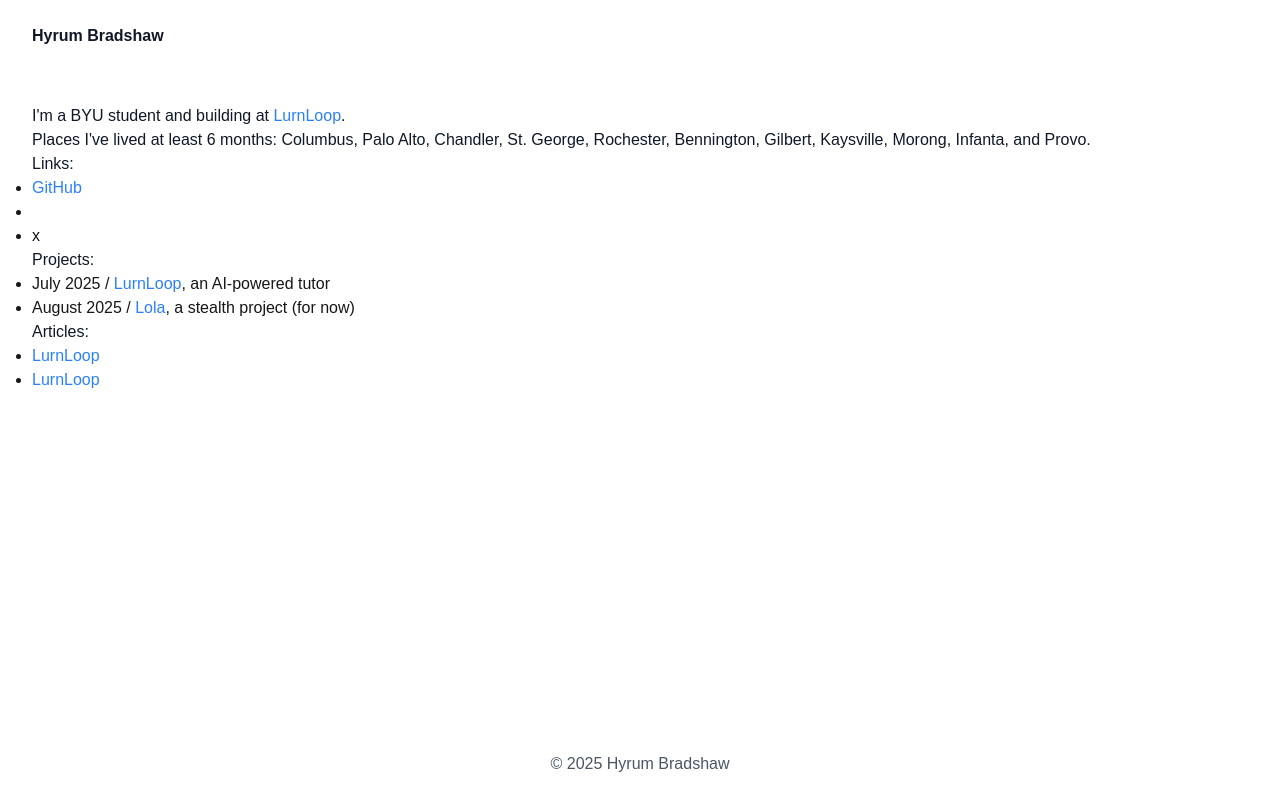
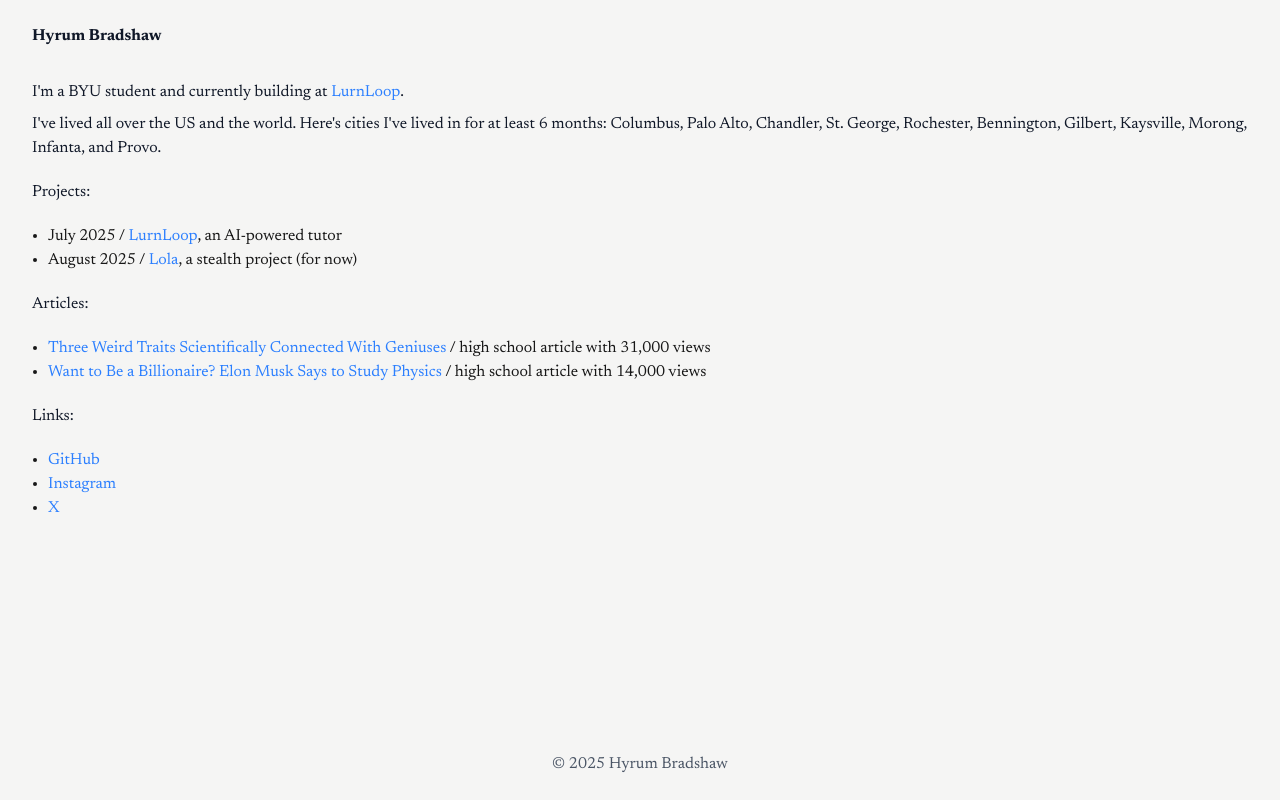
Before and after one commit to hyrumjb/my-site, a Next.js app: page / in a window 1280 px wide. Built offline with nearby package versions, Linux system fonts and the light colour scheme.

Commit message:
Fix font

```diff
--- a/app/page.tsx
+++ b/app/page.tsx
@@ -1,37 +1,41 @@
+import { Newsreader } from 'next/font/google';
+
+const googleFont = Newsreader({ subsets: ['latin'] });
+
 export default function Home() {
   return (
-    <div className="min-h-screen flex flex-col font-sans">
+    <div className={`min-h-screen flex flex-col ${googleFont.className} bg-stone-100`}>
       <header className="px-4 sm:px-6 lg:px-8 py-6">
         <div className="max-w-7xl mx-auto">
           <h1 className="text-gray-900 font-bold">Hyrum Bradshaw</h1>
         </div>
       </header>
 
-      <main className="flex-1 px-4 sm:px-6 lg:px-8 py-8">
+      <main className="flex-1 px-4 sm:px-6 lg:px-8 py-1">
         <div className="max-w-7xl mx-auto">
-          <p className="text-gray-900">I'm a BYU student and building at <a href="http://lurnloop.com" className="text-blue-500">LurnLoop</a>.</p>
-          <p className="text-gray-900">Places I've lived at least 6 months: Columbus, Palo Alto, Chandler, St. George, Rochester, Bennington, Gilbert, Kaysville, Morong, Infanta, and Provo.</p>
-          <h2 className="text-gray-900">
-            Links:
-          </h2>
-          <ul className="list-disc">
-            <li><a href="https://github.com/hyrumjb" className="text-blue-500">GitHub</a></li>
-            <li><a href="instgram"></a></li>
-            <li> x</li>
-          </ul>
-          <h2 className="text-gray-900">
+          <p className="text-gray-900 py-1">I'm a BYU student and currently building at <a href="http://lurnloop.com" className="text-blue-500">LurnLoop</a>.</p>
+          <p className="text-gray-900 py-1">I've lived all over the US and the world. Here's cities I've lived in for at least 6 months: Columbus, Palo Alto, Chandler, St. George, Rochester, Bennington, Gilbert, Kaysville, Morong, Infanta, and Provo.</p>
+          <h2 className="text-gray-900 py-4">
             Projects:
           </h2>
-          <ul className="list-disc">
+          <ul className="list-disc py-1 pl-4">
             <li>July 2025 / <a href="https://lurnloop.com" className="text-blue-500">LurnLoop</a>, an AI-powered tutor</li>
             <li>August 2025 / <a href="https://lola.so" className="text-blue-500">Lola</a>, a stealth project (for now)</li>
           </ul>
-          <h2 className="text-gray-900">
+          <h2 className="text-gray-900 py-4">
             Articles:
           </h2>
-          <ul className="list-disc">
-            <li><a href="https://github.com/hyrumjb/lurnloop" className="text-blue-500">LurnLoop</a></li>
-            <li><a href="https://github.com/hyrumjb/lurnloop" className="text-blue-500">LurnLoop</a></li>
+          <ul className="list-disc py-1 pl-4">
+            <li><a href="https://medium.com/p/c3239b59474" className="text-blue-500">Three Weird Traits Scientifically Connected With Geniuses</a> / high school article with 31,000 views</li>
+            <li><a href="https://medium.com/p/5803872a7ed0" className="text-blue-500">Want to Be a Billionaire? Elon Musk Says to Study Physics</a> / high school article with 14,000 views</li>
+          </ul>
+          <h2 className="text-gray-900 py-4">
+            Links:
+          </h2>
+          <ul className="list-disc py-1 pl-4">
+            <li><a href="https://github.com/hyrumjb" className="text-blue-500">GitHub</a></li>
+            <li><a href="https://instagram.com/hyrumjb3" className="text-blue-500">Instagram</a></li>
+            <li><a href="https://x.com/hyrumjb3" className="text-blue-500">X</a></li>
           </ul>
         </div>
       </main>
```
